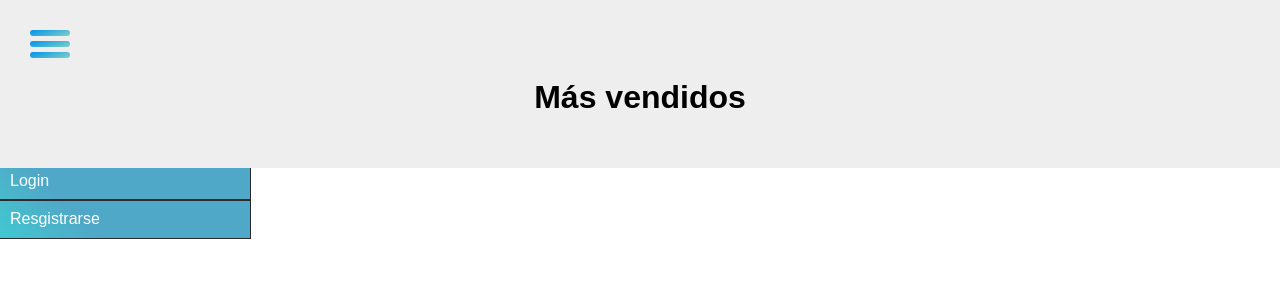
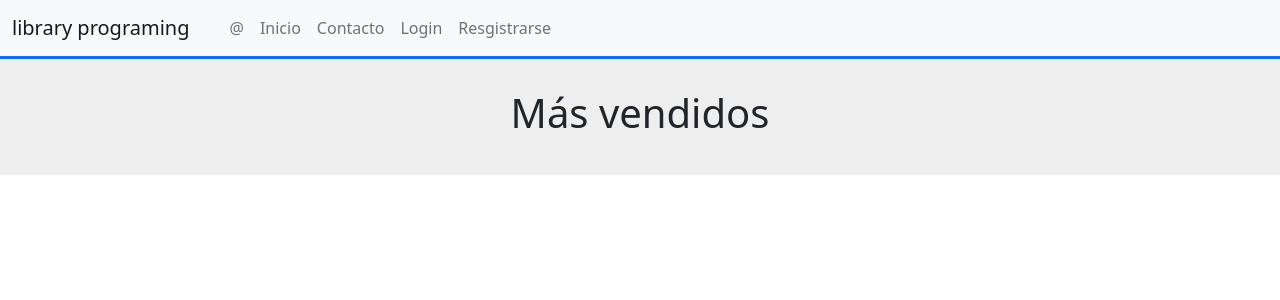
Before and after one commit to Jovas312/Libreria, a Django app: page / in a window 1280 px wide. Shown: the top 300 px of the page. Run offline with Django 3.2, Linux system fonts and the light colour scheme; data that the repository does not hold is empty; some libraries are stand-ins or nearby versions.

Commit message:
Libreria 3.8

```diff
--- a/Sistema_Administracion/Index/static/Index/css/Index.css
+++ b/Sistema_Administracion/Index/static/Index/css/Index.css
@@ -1,49 +1,3 @@
-body{
-    font-family: 'Urbanista', sans-serif;
-    margin: 0;
-    overflow-x: hidden;
-}
-
-.Contenedor_Vinculos{
-    overflow-x: hidden;
-    width: 250px;
-    position: absolute;
-    height: auto    ;
-    background-image: linear-gradient(43deg, #41c9d0 0%, #50a8c8 20%);
-    color: #fff;
-    outline: 1px solid #2a2a2a;
-}
-
-.Contenedor_Vinculos h2{
-    text-align: center;
-    margin: 0;
-    padding: 10px;
-    background: #2a2a2a;
-}
-
-.Contenedor_Vinculos ul{
-    list-style: none;
-    padding: 0;
-    margin: 0;
-}
-
-.Contenedor_Vinculos a{
-    color: #fff;
-    text-decoration: none;
-    display: block;
-    padding: 10px;
-}
-
-.Contenedor_Vinculos li{
-    outline: 1px solid #2a2a2a;
-    transition: all 0.3s;
-}
-
-.Contenedor_Vinculos li:hover{
-    background: #444;
-    border-left: 5px solid #eee;
-}
-
 .Contenedor{
     display: flex;
     width: 100%;
@@ -89,29 +43,6 @@ body{
     transform: rotateY(0deg);
 }
 
-.Rectangulo{
-    width: 40px;
-    height: 6px;
-    background-image: linear-gradient(160deg, #0093E9 0%, #80d0c7 100%);
-    border-radius: 10px;
-    margin-bottom: 5px;
-}
-
-.Rectangulo2{
-    width: 40px;
-    height: 6px;
-    background-image: linear-gradient(160deg, #0093E9 0%, #80d0c7 100%);
-    border-radius: 10px;
-    margin-bottom: 5px;
-}
-
-.Rectangulo3{
-    width: 40px;
-    height: 6px;
-    background-image: linear-gradient(160deg, #0093E9 0%, #80d0c7 100%);
-    border-radius: 10px;
-}
-
 .Contenedor_Total{
     width: 100%;
     height: max-content;
@@ -120,14 +51,6 @@ body{
     padding: 30px;
     transition: all 0.3s;
     box-sizing: border-box;
-}
-
-.Barra_Nav{
-    cursor: pointer;
-}
-
-.Abrir{
-    transform: translateX(250px);
 }
 
 .Contenedor_Total h1{
@@ -146,7 +69,7 @@ body{
 .Contenedor_Total .Libro_IMG{
     display: flex;
     width: 100%;
-    height: 350px;
+    height: 270px;
     margin-top: -10px;
     border-radius: 5%;
     overflow: hidden;
--- a/Sistema_Administracion/Index/templates/principal.html
+++ b/Sistema_Administracion/Index/templates/principal.html
@@ -3,9 +3,7 @@
 
 <head>
     {% load static %}
-    <link rel="stylesheet" href="">
-    <link rel="preconnect" href="https://fonts.googleapis.com">
-    <link rel="preconnect" href="https://fonts.gstatic.com" crossorigin>
+    <link href="https://cdn.jsdelivr.net/npm/bootstrap@5.1.1/dist/css/bootstrap.min.css" rel="stylesheet" integrity="sha384-F3w7mX95PdgyTmZZMECAngseQB83DfGTowi0iMjiWaeVhAn4FJkqJByhZMI3AhiU" crossorigin="anonymous">
     <link href="https://fonts.googleapis.com/css2? family=Urbanist&display=swap" rel="stylesheet">
     <link rel="stylesheet" href="{% static '/Index/css/Index.css' %}" type="text/css">
     <meta charset="UTF-8">
@@ -17,41 +15,43 @@
 <body>
     <script src="{% static '/Index/plugins/jquery-3.6.0.min' %}"></script>
     <script src="http://code.jquery.com/jquery-3.6.0.min.js"></script>
-    <div class="Contenedor_Vinculos">
-        <h2 class="Menu_Txt">Menu</h2>
-        <ul class="Vinculos">
-            <li>
-                <a href="#">@{{ user.username }}</a>
+    <nav class="navbar navbar-expand-md navbar-light bg-light border-3 border-bottom border-primary">
+        <div class="container-fluid">
+            <a href="#" class="navbar-brand">library programing</a>
+            <button type="button" class="navbar-toggler" data-bs-toggle="collapse" data-bs-target="#MenuNavegacion">
+                <span class="navbar-toggler-icon"></span>
+            </button>
+            <div id="MenuNavegacion" class="collapse navbar-collapse">
+                <ul class="navbar-nav ms-3">
+                    <li class="nav-item">
+                        <a class="nav-link" href="#">@{{ user.username }}</a>
                     </li>
-            <li>
-                <a href="">Inicio</a>
+                    <li class="nav-item">
+                        <a class="nav-link" href="">Inicio</a>
                     </li>
-            <li>
-                <a href="">Contacto</a>
+                    <li class="nav-item">
+                        <a class="nav-link" href="">Contacto</a>
                     </li>
                     {% if user.is_authenticated %}
-            <li>
-                <a href="{% url 'logout' %}">Logout</a>
+                    <li class="nav-item">
+                        <a class="nav-link" href="{% url 'logout' %}">Logout</a>
                     </li>
-            <li>
-                <a href="{% url 'nuevo' %}">Agregar Libro</a>
+                    <li class="nav-item">
+                        <a class="nav-link" href="{% url 'nuevo' %}">Agregar Libro</a>
                     </li>
                     {% else %}
-            <li>
-                <a href="{% url 'login' %}">Login</a>
+                    <li class="nav-item">
+                        <a class="nav-link" href="{% url 'login' %}">Login</a>
                     </li>
-            <li>
-                <a href="{% url 'registro' %}">Resgistrarse</a>
+                    <li class="nav-item">
+                        <a class="nav-link" href="{% url 'registro' %}">Resgistrarse</a>
                     </li>
                     {% endif %}
                 </ul>
             </div>
+        </div>
+    </nav>
     <div class="Contenedor_Total">
-        <div class="Barra_Nav">
-            <div class="Rectangulo"></div>
-            <div class="Rectangulo2"></div>
-            <div class="Rectangulo3"></div>
-        </div>
         {% load humanize %}
         <h1>Más vendidos</h1>
         {% for libro in libros %}
@@ -64,7 +64,7 @@
                         {% endif %}
                     </div>
                     <div class="Titulo_Libro">
-                        <h3>{{libro.titulo | capfirst}}</h3>
+                        <h4>{{libro.titulo | capfirst}}</h3>
                     </div>
                 </div>
             </div>
@@ -81,7 +81,7 @@
         </div>
         {% endfor %}
     </div>
-    <script src="{% static '/Index/js/abrir.js' %}"></script>
+    <script src="https://cdn.jsdelivr.net/npm/bootstrap@5.1.1/dist/js/bootstrap.bundle.min.js" integrity="sha384-/bQdsTh/da6pkI1MST/rWKFNjaCP5gBSY4sEBT38Q/9RBh9AH40zEOg7Hlq2THRZ" crossorigin="anonymous"></script>
 </body>
 
 </html>
```
Lines whose indentation alone changed are shown as unchanged.
